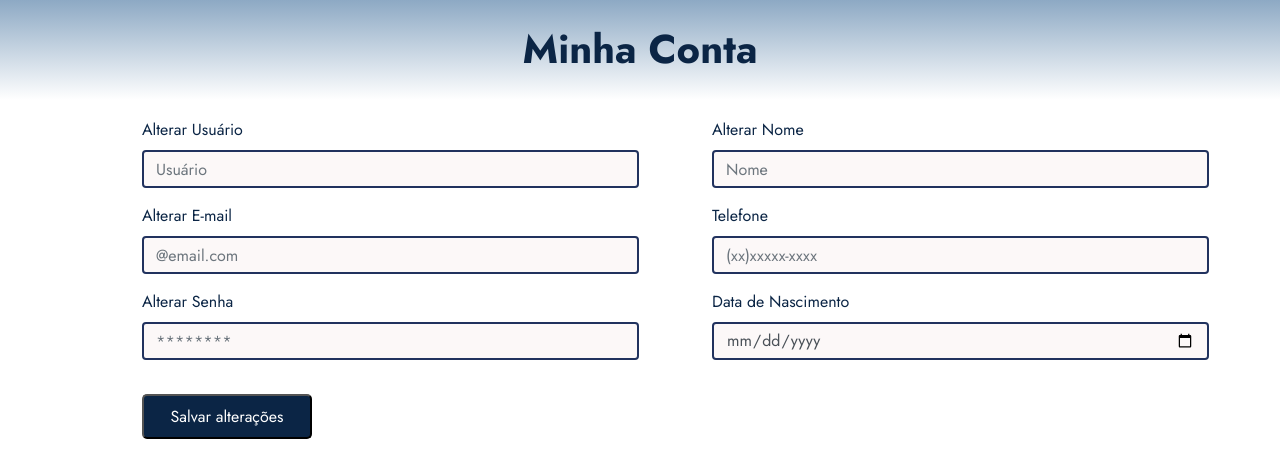
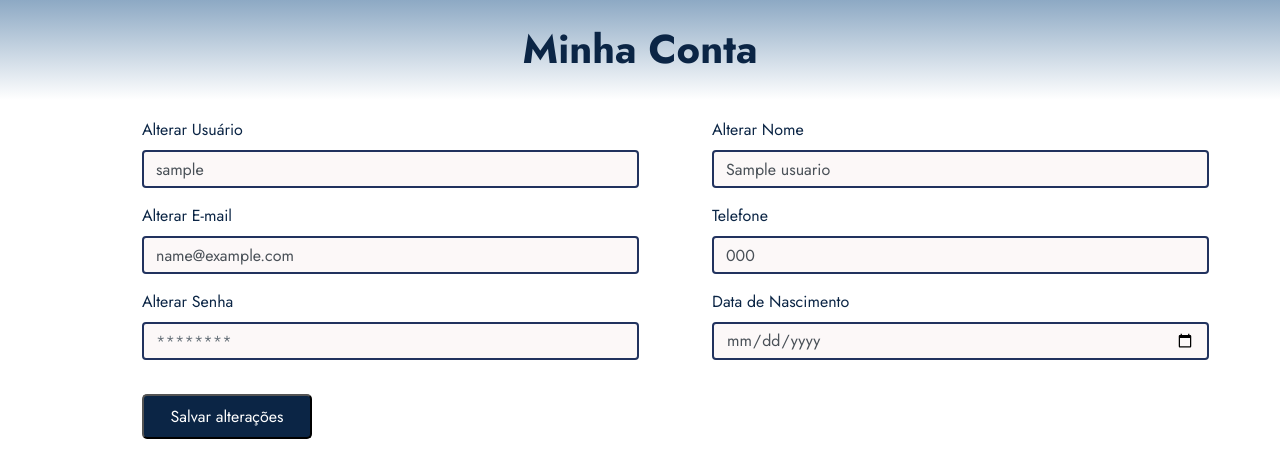
Before and after one commit to denylsonfreitas/EVPLUS-APS, a Django app: template conta/templates/conta.html in a window 1280 px wide. Shown: the top 464 px of the page. Run offline with Django 5.2, Linux system fonts and the light colour scheme; the template is opened without the code that fills it: most values are stand-ins (such as "Sample title", 1, 10 or a date in 2020).

Commit message:
Refactor conta.html form and add client-side validation

```diff
--- a/conta/templates/conta.html
+++ b/conta/templates/conta.html
@@ -5,41 +5,39 @@
     <link rel="stylesheet" href="{% static 'conta/css/conta.css' %}">
 {% endblock %}
 
-{% block 'title' %}
-    Minha Conta
-{% endblock %}
+{% block 'title' %}Minha Conta{% endblock %}
 
 {% block 'dashboard' %}
     <div class="container">
         <div class="row">
             <div class="col-md form-conta">
-                <form action="{% url 'conta' %}" method="POST" onsubmit="exibirPopup()">
+                <form action="{% url 'conta' %}" method="POST" onsubmit="return validarDados()">
                     {% csrf_token %}
                     <div class="form-group">
                         <label for="exampleFormControlInput1">Alterar Usuário</label>
-                        <input type="text" class="form-control" id="exampleFormControlInput1" placeholder="Usuário" name="username">
+                        <input type="text" class="form-control" id="username" placeholder="Usuário" name="username" value="{{ usuario.username }}">
                     </div>
                     <div class="form-group">
                         <label for="exampleFormControlInput3">Alterar E-mail</label>
-                        <input type="email" class="form-control" id="exampleFormControlInput3" placeholder="@email.com" name="email">
+                        <input type="email" class="form-control" id="email" placeholder="@email.com" name="email" value="{{ usuario.email }}">
                     </div>
                     <div class="form-group">
                         <label for="exampleFormControlInput4">Alterar Senha</label>
-                        <input type="password" class="form-control" id="exampleFormControlInput4" placeholder="********" name="password">
+                        <input type="password" class="form-control" id="password" placeholder="********" name="password">
                     </div>
                 </div>
                 <div class="col-md form-conta">
                     <div class="form-group">
                         <label for="exampleFormControlInput2">Alterar Nome</label>
-                        <input type="name" class="form-control" id="exampleFormControlInput2" placeholder="Nome" name="name">
+                        <input type="name" class="form-control" id="name" placeholder="Nome" name="name" value="{{ usuario.name }}">
                     </div>
                     <div class="form-group">
                         <label for="exampleFormControlInput5">Telefone</label>
-                        <input type="phone" class="form-control" id="exampleFormControlInput5" placeholder="(xx)xxxxx-xxxx" name="phone">
+                        <input type="phone" class="form-control" id="phone" placeholder="(xx)xxxxx-xxxx" name="phone" value="{{ usuario.phone }}">
                     </div>
                     <div class="form-group">
                         <label for="exampleFormControlInput6">Data de Nascimento</label>
-                        <input type="date" class="form-control" id="exampleFormControlInput6" placeholder="Data de Nascimento" name="date">
+                        <input type="date" class="form-control" id="date" placeholder="Data de Nascimento" name="date" value="{{ usuario.date_of_birth }}">
                     </div>
                 </div>
             </div>
@@ -50,4 +48,20 @@
     </div>
 
     <script src="{% static 'conta/js/conta.js' %}"></script>
+    <script>
+        function validarDados() {
+            var username = document.getElementById("username").value;
+            var email = document.getElementById("email").value;
+            var name = document.getElementById("name").value;
+            var phone = document.getElementById("phone").value;
+            var date = document.getElementById("date").value;
+
+            if (username === "{{ usuario.username }}" && email === "{{ usuario.email }}" && name === "{{ usuario.name }}" && phone === "{{ usuario.phone }}" && date === "{{ usuario.date_of_birth }}") {
+                alert("Nenhum dado alterado. Por favor, faça alterações antes de salvar.");
+                return false;
+            }
+
+            return true;
+        }
+    </script>
 {% endblock %}
```
